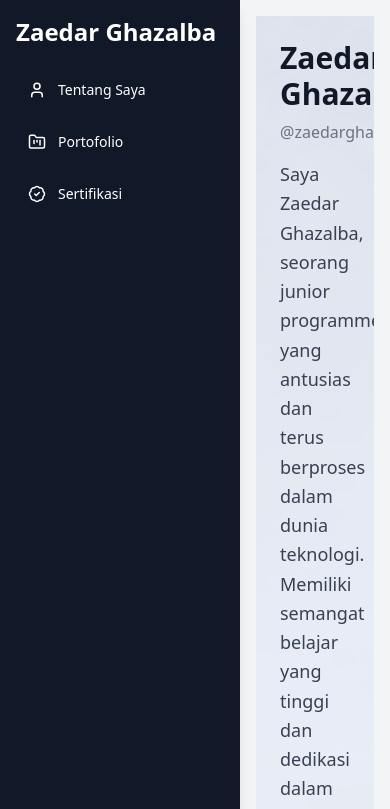
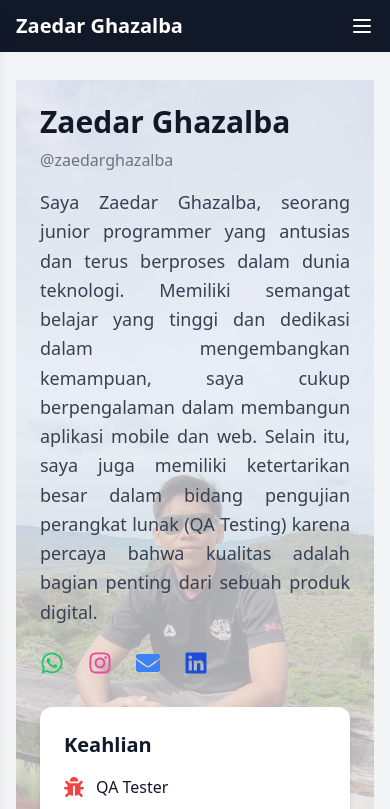
Before and after one commit to zaedarghazalba/Myweb, a React (Create React App) app: page / in a window 390 px wide. Shown: the top 809 px of the page. Built offline with nearby package versions, Linux system fonts and the light colour scheme.

Commit message:
ubah sidebar responsive

```diff
--- a/src/Components/Layout.jsx
+++ b/src/Components/Layout.jsx
@@ -1,10 +1,26 @@
+import { useState } from "react";
 import NavbarSidebar from "./NavbarSidebar";
 
 export default function Layout({ children }) {
+  const [isSidebarOpen, setIsSidebarOpen] = useState(false);
+
   return (
-    <div className="flex min-h-screen bg-gray-100 dark:bg-gray-900 text-gray-900 dark:text-white">
-      <NavbarSidebar />
-      <main className="flex-1 p-4 sm:p-8">
+    <div className="flex min-h-screen bg-gray-100 dark:bg-gray-900 text-gray-900 dark:text-white relative">
+      <NavbarSidebar isOpen={isSidebarOpen} onClose={() => setIsSidebarOpen(false)} />
+
+      {/* Tombol hamburger di mobile */}
+      <div className="md:hidden fixed top-0 left-0 w-full bg-gray-900 text-white px-4 py-3 z-40 flex justify-between items-center">
+        <div className="text-xl font-bold">Zaedar Ghazalba</div>
+        <button onClick={() => setIsSidebarOpen(true)} className="focus:outline-none">
+          <svg xmlns="http://www.w3.org/2000/svg" className="h-6 w-6" fill="none"
+               viewBox="0 0 24 24" stroke="currentColor">
+            <path strokeLinecap="round" strokeLinejoin="round" strokeWidth={2}
+                  d="M4 6h16M4 12h16M4 18h16" />
+          </svg>
+        </button>
+      </div>
+
+      <main className="flex-1 p-4 sm:p-8 mt-16 md:mt-0">
         {children}
       </main>
     </div>
--- a/src/Components/NavbarSidebar.jsx
+++ b/src/Components/NavbarSidebar.jsx
@@ -1,40 +1,53 @@
 import { Link } from "react-router-dom";
-import {
-  User,
-  FolderKanban,
-  BadgeCheck,
-} from "lucide-react";
+import { User, FolderKanban, BadgeCheck, X } from "lucide-react";
 
-export default function NavbarSidebar() {
+export default function NavbarSidebar({ isOpen, onClose }) {
   return (
-    <aside className="w-60 min-h-screen bg-gray-900 text-white p-4 shadow-lg">
-      <div className="text-2xl font-bold mb-6">Zaedar Ghazalba</div>
+    <>
+      {/* Overlay di mobile */}
+      {isOpen && (
+        <div
+          onClick={onClose}
+          className="fixed inset-0 bg-black bg-opacity-40 z-40 md:hidden"
+        />
+      )}
+
+      {/* Sidebar */}
+      <aside
+        className={`${
+          isOpen ? "translate-x-0" : "-translate-x-full"
+        } fixed z-50 md:translate-x-0 md:static transition-transform duration-300
+           w-60 min-h-screen bg-gray-900 text-white p-4 shadow-lg`}
+      >
+        {/* Tombol close di mobile */}
+        <div className="flex items-center justify-between md:hidden mb-6">
+          <div className="text-xl font-bold">Menu</div>
+          <button onClick={onClose}>
+            <X />
+          </button>
+        </div>
+
+        <div className="text-2xl font-bold mb-6 hidden md:block">
+          Zaedar Ghazalba
+        </div>
 
         <nav className="flex flex-col gap-4 text-sm">
-        <Link
-          to="/"
-          className="flex items-center gap-3 hover:bg-gray-800 rounded-lg px-3 py-2 transition"
-        >
+          <Link to="/" onClick={onClose} className="flex items-center gap-3 hover:bg-gray-800 rounded-lg px-3 py-2 transition">
             <User size={18} />
             Tentang Saya
           </Link>
 
-        <Link
-          to="/portfolio"
-          className="flex items-center gap-3 hover:bg-gray-800 rounded-lg px-3 py-2 transition"
-        >
+          <Link to="/portfolio" onClick={onClose} className="flex items-center gap-3 hover:bg-gray-800 rounded-lg px-3 py-2 transition">
             <FolderKanban size={18} />
             Portofolio
           </Link>
 
-        <Link
-          to="/certifications"
-          className="flex items-center gap-3 hover:bg-gray-800 rounded-lg px-3 py-2 transition"
-        >
+          <Link to="/certifications" onClick={onClose} className="flex items-center gap-3 hover:bg-gray-800 rounded-lg px-3 py-2 transition">
             <BadgeCheck size={18} />
             Sertifikasi
           </Link>
         </nav>
       </aside>
+    </>
   );
 }
```
Lines whose indentation alone changed are shown as unchanged.
